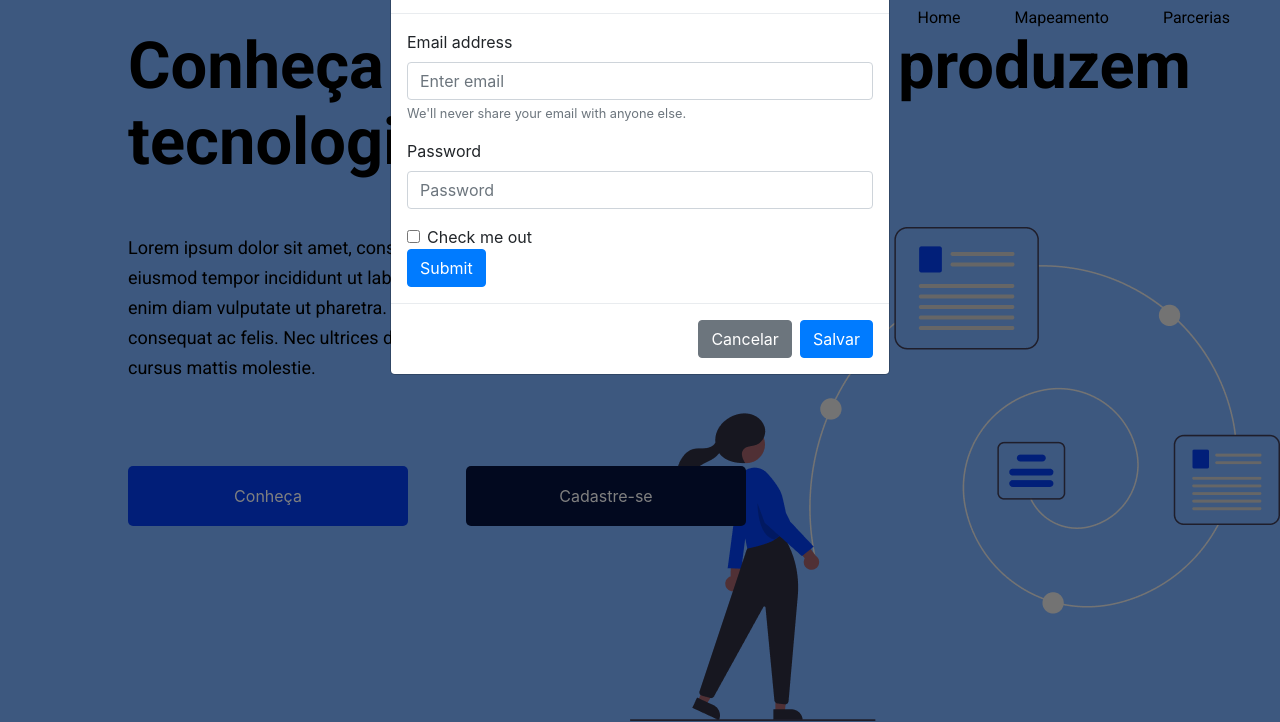
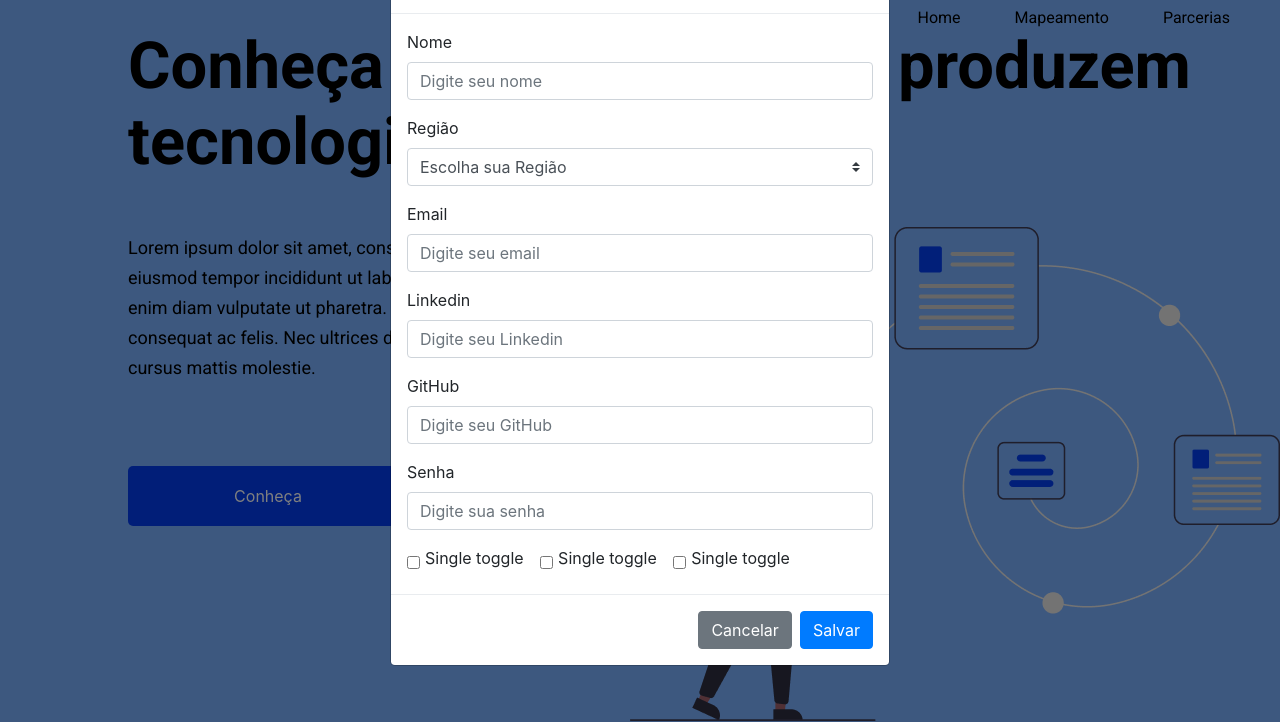
Before and after one commit to LiviaF/devas, a plain HTML site: page index.html in a window 1280 px wide. Both pictures are taken after a click on the button "Cadastre-se". Shown: the part 78-800 px from the top of the page. Drawn offline with nearby package versions, Linux system fonts and the light colour scheme.

Commit message:
[WIP]form page

```diff
--- a/index.html
+++ b/index.html
@@ -54,19 +54,59 @@
             <!-- FORM AQUI -->
             <form>
               <div class="form-group">
-                <label for="exampleInputEmail1">Email address</label>
-                <input type="email" class="form-control" id="exampleInputEmail1" aria-describedby="emailHelp" placeholder="Enter email">
-                <small id="emailHelp" class="form-text text-muted">We'll never share your email with anyone else.</small>
+                <label>Nome</label>
+                <input type="text" class="form-control" placeholder="Digite seu nome">
               </div>
+
               <div class="form-group">
-                <label for="exampleInputPassword1">Password</label>
-                <input type="password" class="form-control" id="exampleInputPassword1" placeholder="Password">
+                <label>Região</label>
+
+                <select class="custom-select" id="inputGroupSelect01">
+                  <option selected>Escolha sua Região</option>
+                  <option value="1">Sul</option>
+                  <option value="2">Norte</option>
+                  <option value="3">Nordeste</option>
+                  <option value="4">Sudeste</option>
+                  <option value="5">Centro-Oeste</option>
+                </select>
               </div>
-              <div class="form-check">
-                <input type="checkbox" class="form-check-input" id="exampleCheck1">
-                <label class="form-check-label" for="exampleCheck1">Check me out</label>
+
+              <div class="form-group">
+                <label>Email</label>
+                <input type="email" class="form-control" placeholder="Digite seu email">
               </div>
-              <button type="submit" class="btn btn-primary">Submit</button>
+
+              <div class="form-group">
+                <label>Linkedin</label>
+                <input type="text" class="form-control" placeholder="Digite seu Linkedin">
+              </div>
+
+              <div class="form-group">
+                <label>GitHub</label>
+                <input type="text" class="form-control" placeholder="Digite seu GitHub">
+              </div>
+
+              <div class="form-group">
+                <label>Senha</label>
+                <input type="password" class="form-control" placeholder="Digite sua senha">
+              </div>
+
+              <div class="form-check form-check-inline">
+                <input type="checkbox" class="btn-check form-check-input" id="btn-check" autocomplete="off">
+                <label for="btn-check">Single toggle</label>
+              </div>
+
+              <div class="form-check form-check-inline">
+                <input type="checkbox" class="btn-check form-check-input" id="btn-check" autocomplete="off">
+                <label for="btn-check">Single toggle</label>
+              </div>
+
+              <div class="form-check form-check-inline">
+                <input type="checkbox" class="btn-check form-check-input" id="btn-check" autocomplete="off">
+                <label for="btn-check">Single toggle</label>
+              </div>
+
+
             </form>
           </div>
           <div class="modal-footer">
```
